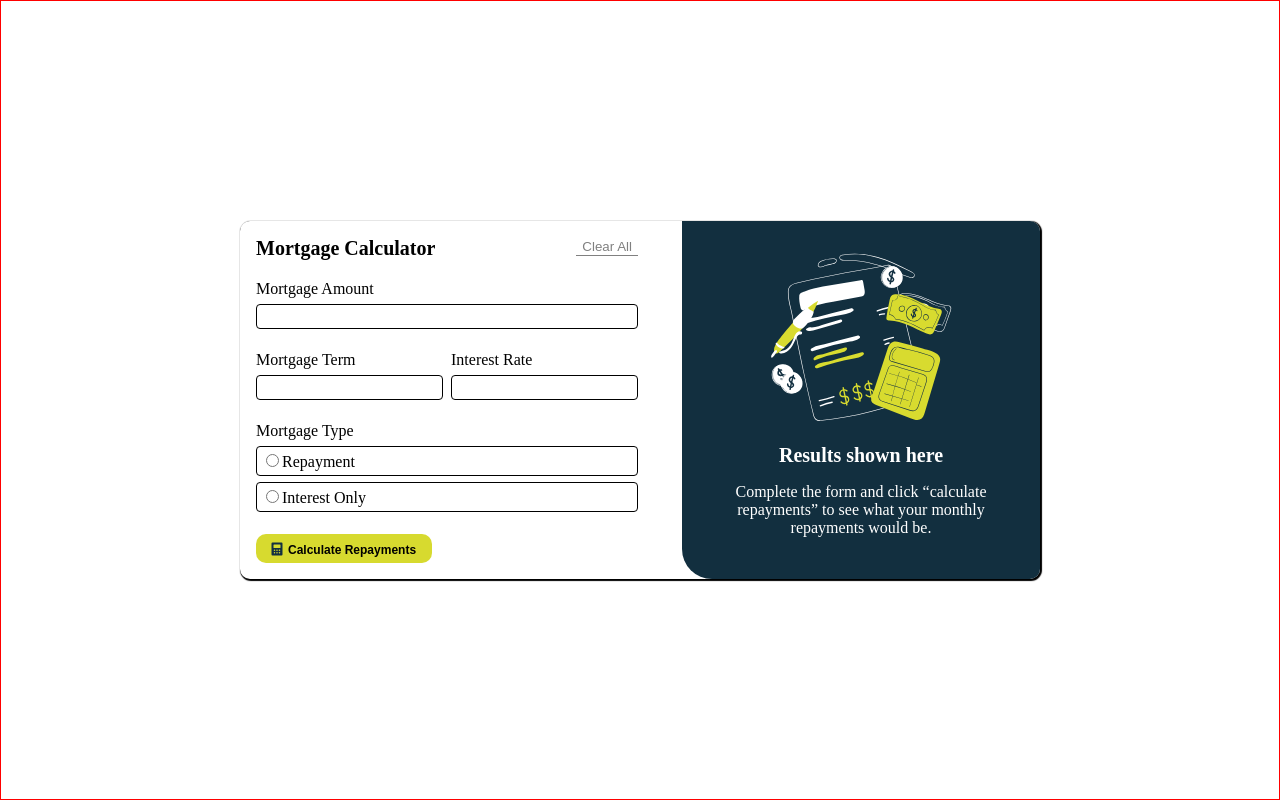
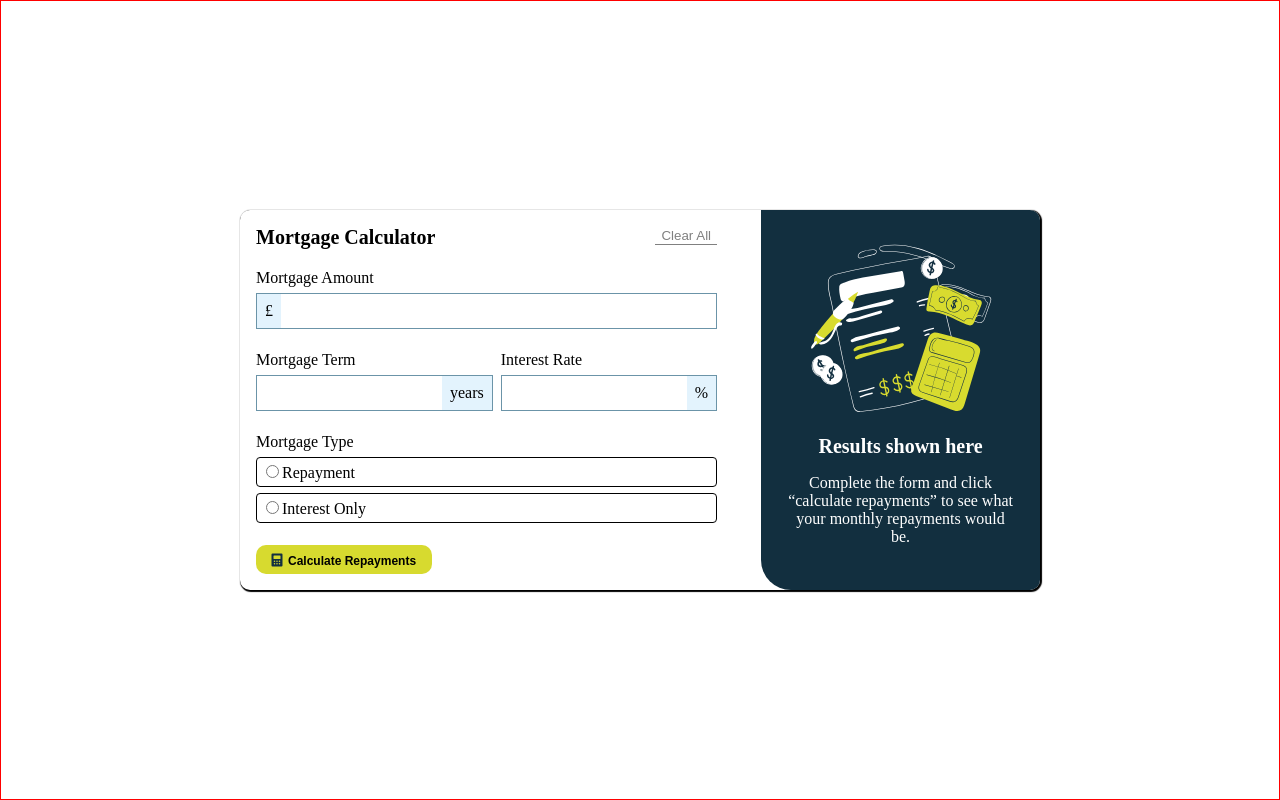
Before and after one commit to parvathy07r/mortgage-repayment-calculator, a plain HTML site: page index.html in a window 1280 px wide. Drawn offline with Linux system fonts and the light colour scheme.

Commit message:
style: added styling to the input fields

```diff
--- a/index.html
+++ b/index.html
@@ -31,7 +31,10 @@
 
         <div class="mortgage-amount">
           <div class="label">Mortgage Amount</div>
-          <input type="text" name="amount">
+          <div class="amount-input-field-style">
+            <div class="icon">£</div>
+            <input type="text" name="amount">
+          </div>
           <div class="amount-error"></div>
         </div>
 
@@ -39,13 +42,19 @@
 
           <div class="mortgage-term">
             <div class="label">Mortgage Term</div>
-            <input type="text" name="term">
+            <div class="term-input-field-style">
+              <input type="text" name="term">
+              <div class="icon">years</div>
+            </div>
             <div class="term-error"></div>
           </div>
 
           <div class="interest-rate">
             <div class="label">Interest Rate</div>
-            <input type="text" name="rate">
+            <div class="rate-input-field-style">
+              <input type="text" name="rate">
+              <div class="icon">%</div>
+            </div>
             <div class="rate-error"></div>
           </div>
 
--- a/styles.css
+++ b/styles.css
@@ -178,3 +178,17 @@ input[type = "radio"] {
     border-bottom: 1px solid;
     color: grey;
 }
+
+.amount-input-field-style, .term-input-field-style, .rate-input-field-style{
+    display: flex;
+    border: 1px solid hsl(200, 26%, 54%);
+}
+
+.icon {
+    padding: 8px;
+    background-color: hsl(202, 86%, 94%)
+}
+
+input {
+    border: none;
+}
```
Also changed, not shown: script.js (+4 -4 lines).
